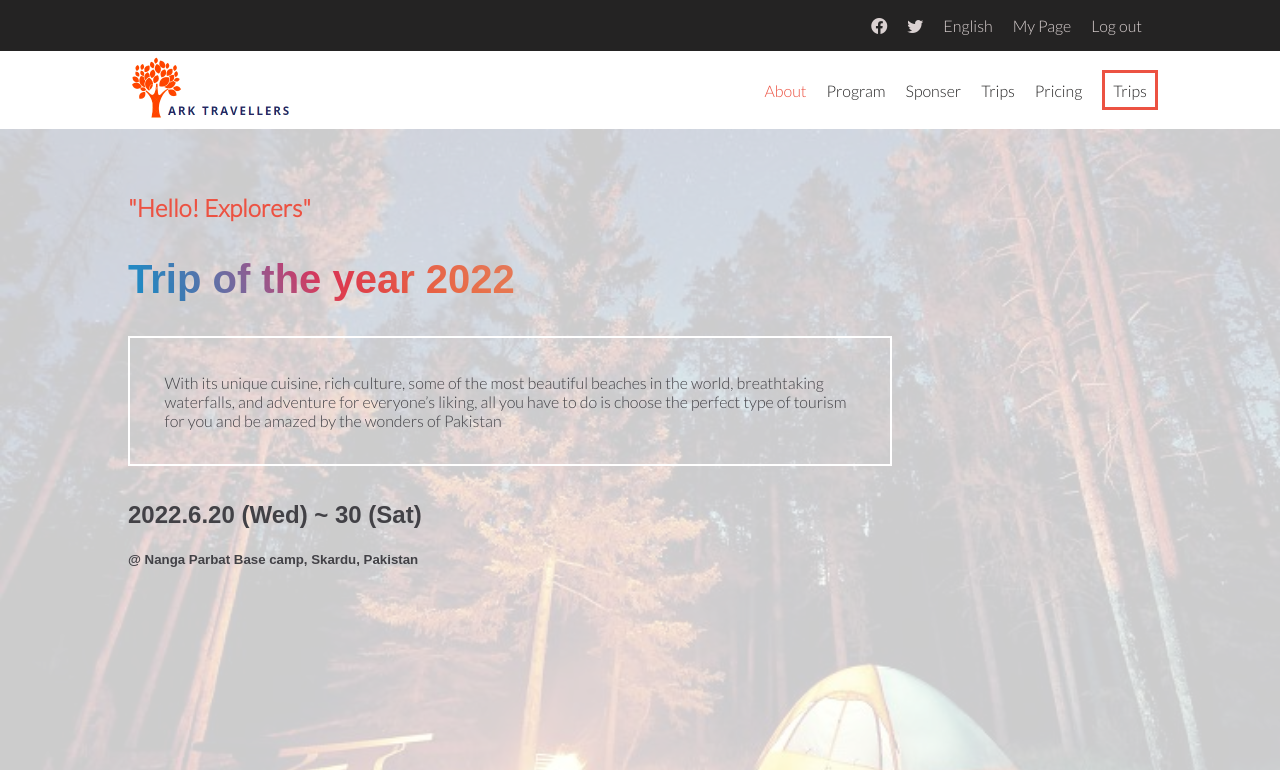
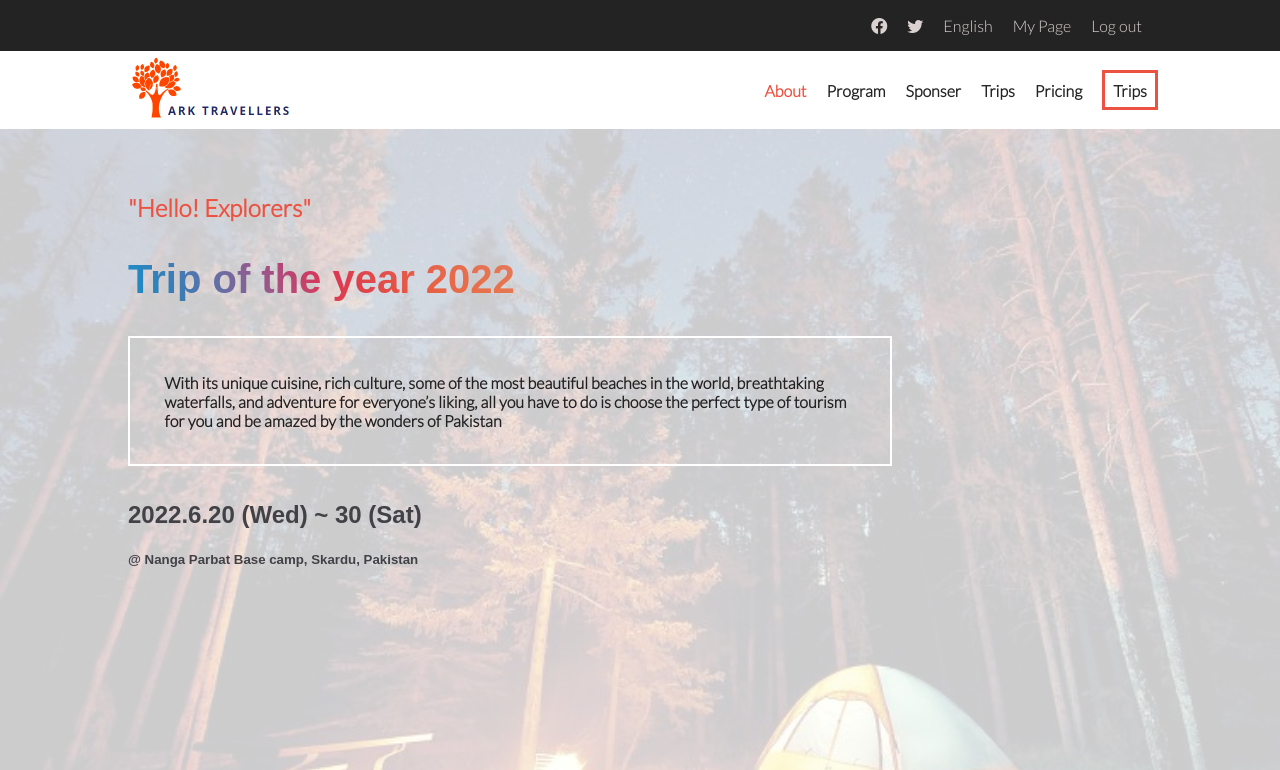
Before and after one commit to Maria18000/Module-1-Capstone-Project, a website: page index.html in a window 1280 px wide. Shown: the top 770 px of the page. Drawn offline with nearby package versions, Linux system fonts and the light colour scheme.

Commit message:
Update font

```diff
--- a/about.css
+++ b/about.css
@@ -183,6 +183,8 @@ h3 {
   padding: 3%;
   margin-bottom: 4%;
   width: 90%;
+  font-weight: 800;
+  color: #242323;
 }
 
 h2 {
@@ -426,6 +428,7 @@ hr {
 
   #navigation > ul > li > a {
     color: #272a31;
+    font-weight: 600;
   }
 
   #compaign {
--- a/styles.css
+++ b/styles.css
@@ -187,7 +187,9 @@ h3 {
   padding: 3%;
   margin-bottom: 3%;
   width: 60%;
-  color: #424146;
+  color: rgb(34, 32, 32);
+  font-size: 1em;
+  font-weight: 800;
 }
 
 h2 {
@@ -516,6 +518,7 @@ button:hover {
 
   #navigation > ul > li > a {
     color: #242323;
+    font-weight: 600;
   }
 
   #compaign {
```
